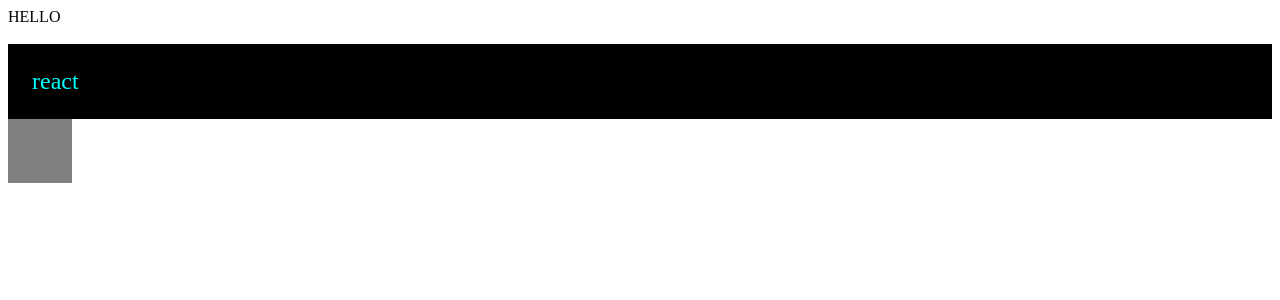
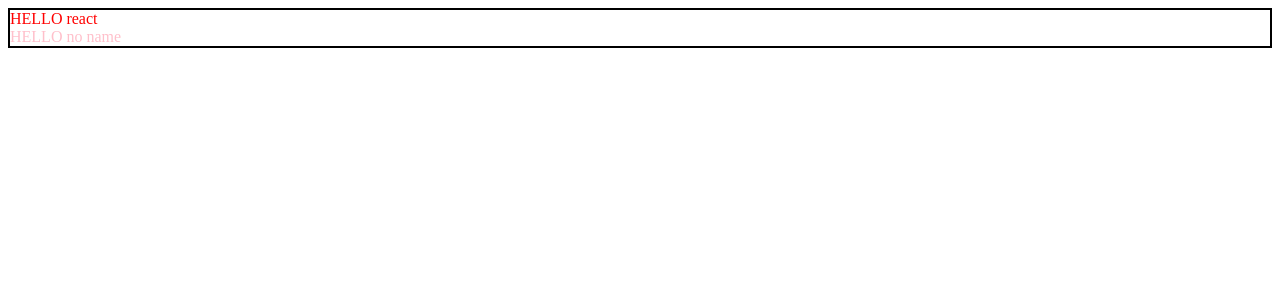
Before and after one commit to JeahaOh/LearnAndTeachReact, a React (Create React App) app: page / in a window 1280 px wide. Shown: the top 300 px of the page. Built offline with nearby package versions, Linux system fonts and the light colour scheme.

Commit message:
Props를 통해 컴포넌트에 값 전달하기.

```diff
--- /dev/null
+++ b/Wrapper.jsx
@@ -0,0 +1,12 @@
+import React from 'react';
+
+function Wrapper({ children }) {
+  const style = {
+    border: '2px solid black',
+    paddig: 16,
+  };
+
+  return <div style={style}>{children}</div>;
+}
+
+export default Wrapper;
--- a/src/App.js
+++ b/src/App.js
@@ -1,27 +1,13 @@
 import React from 'react';
 import Hello from './Hello';
 import './styles.css';
+import Wrapper from '../Wrapper';
 
 export default function App() {
-  const name = 'react';
-
-  const style = {
-    backgroundColor: 'black',
-    color: 'aqua',
-    fontSize: 24,
-    padding: '1em',
-  };
-  //  comment
-
   return (
-    <>
-      {/* comment */}
-      <Hello />
-      <br
-      // comment
-      />
-      <div style={style}>{name}</div>
-      <div className="grey-box" />
-    </>
+    <Wrapper>
+      <Hello name="react" color="red" />
+      <Hello color="pink" />
+    </Wrapper>
   );
 }
--- a/src/Hello.jsx
+++ b/src/Hello.jsx
@@ -1,7 +1,21 @@
 import React from 'react';
 
-function Hello() {
-  return <div>HELLO</div>;
+function Hello({ name, color }) {
+  console.log(name, color);
+  return (
+    <div
+      style={{
+        color,
+      }}
+    >
+      HELLO {name}
+    </div>
+  );
 }
 
+Hello.defaultProps = {
+  name: 'no name',
+  color: 'dimgrey',
+};
+
 export default Hello;
```
Also changed, not shown: 1 other file (tests, documents, lock files or other folders).
